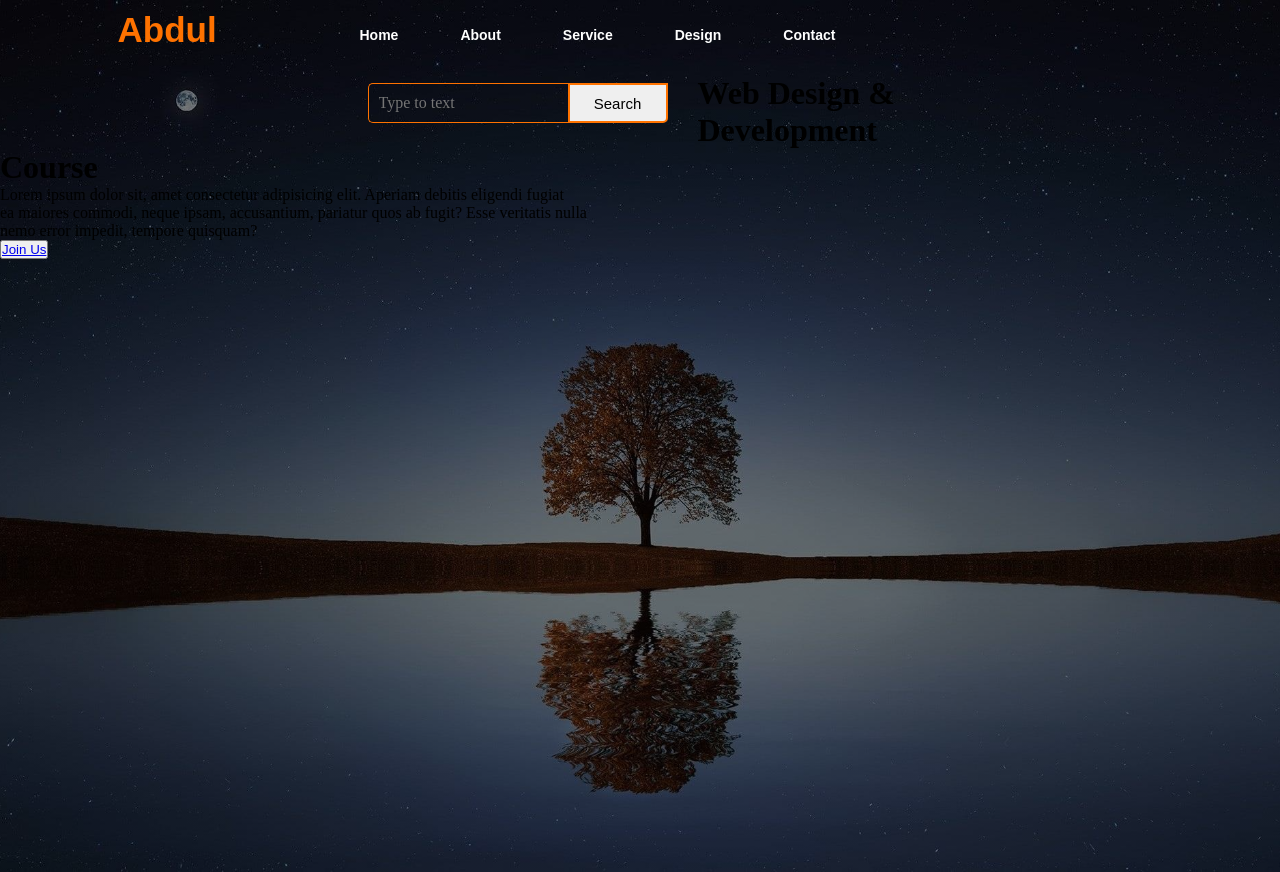
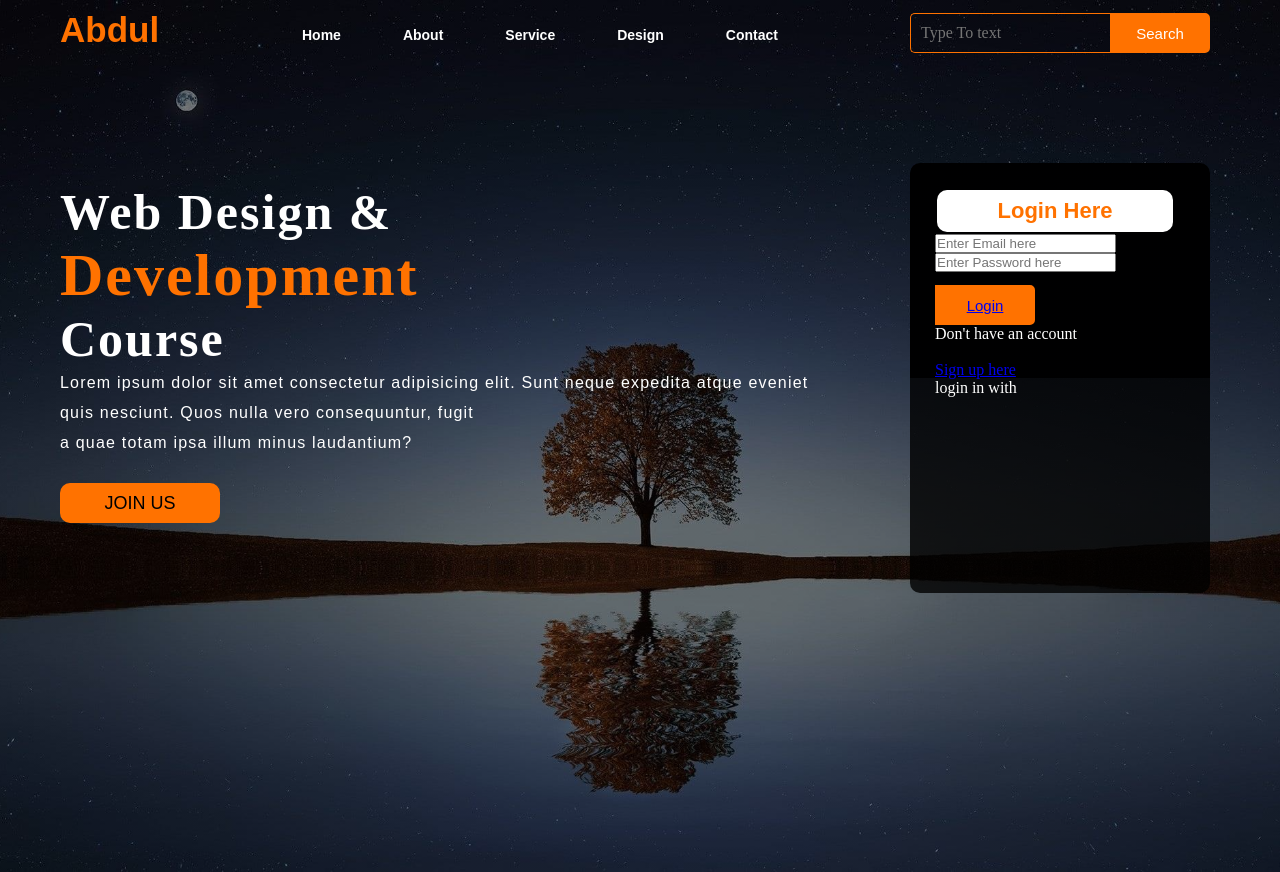
Before and after one commit to abdulrabkhursheedahmed/Html-plus-CSS-one-page-website, a plain HTML site: page index.html in a window 1280 px wide. Drawn offline with Linux system fonts and the light colour scheme.

Commit message:
updated style.css and added image

```diff
--- a/index.html
+++ b/index.html
@@ -1,11 +1,13 @@
 <!DOCTYPE html>
 <html lang="en">
+
 <head>
     <meta charset="UTF-8">
     <meta name="viewport" content="width=device-width, initial-scale=1.0">
     <title>Webpage Design</title>
     <link rel="stylesheet" href="stytle.css">
 </head>
+
 <body>
     <div class="main">
         <div class="navbar">
@@ -22,15 +24,29 @@
                 </ul>
             </div>
             <div class="search">
-                <input class="srch" type="search" name="" placeholder="Type to text">
-                <a href="#"> <button class="btn">Search</button></a>
+                <input class="srch" type="search" name="" placeholder="Type To text">
+                <a href="#"><button class="btn">Search</button></a>
             </div>
         </div>
         <div class="content">
-            <h1>Web Design & <br><span> Development</span> <br> Course</h1>
-            <p class="par">Lorem ipsum dolor sit, amet consectetur adipisicing elit. Aperiam debitis eligendi fugiat <br>ea maiores commodi, neque ipsam, accusantium, pariatur quos ab fugit? Esse veritatis nulla <br> nemo error impedit, tempore quisquam?</p>
-            <button class="cn"> <a href="#">Join Us</a></button>
+            <h1>Web Design & <br><span>Development</span> <br>Course</h1>
+            <p class="par">Lorem ipsum dolor sit amet consectetur adipisicing elit.
+                Sunt neque expedita atque eveniet <br> quis nesciunt.
+                Quos nulla vero consequuntur, fugit <br> a quae totam ipsa illum minus laudantium?
+            </p>
+
+            <button class="cn"><a href="#">JOIN US</a></button>
+            <div class="form">
+                <h2>Login Here</h2>
+                <input type="email" placeholder="Enter Email here">
+                <input type="password" placeholder="Enter Password here">
+                <button class="btn"> <a href="#">Login </a></button>
+                <p class="link"> Don't have an account</p><br>
+                <a href="#">Sign up here</a>
+                <p class="liw">login in with</p>
+            </div>
         </div>
     </div>
 </body>
+
 </html>
--- a/stytle.css
+++ b/stytle.css
@@ -5,78 +5,76 @@
 
 .main {
     width: 100%;
-    background: linear-gradient(to top, rgba(0,0,0,0.5)50%, rgba(0,0,0,0.5)50%), url(1.jpg);
+    background: linear-gradient(to top, rgba(0, 0, 0, 0.5)50%, rgba(0, 0, 0, 0.5)50%), url(1.jpg);
     background-position: center;
     background-size: cover;
     height: 109vh;
 }
-.navbar{
-    width: 1085px;
+
+.navbar {
+    width: 1200px;
     height: 75px;
     margin: auto;
 }
 
-.icon{
+.icon {
     width: 200px;
     float: left;
     height: 70px;
-
 }
 
-.logo{
+.logo {
     color: #ff7200;
     font-size: 35px;
     font-family: Arial;
     padding-left: 20px;
     float: left;
     padding-top: 10px;
-
 }
 
-.menu{
+.menu {
     width: 400px;
     float: left;
     height: 70px;
-
 }
 
-ul{
+ul {
     float: left;
     display: flex;
     justify-content: center;
     align-items: center;
-
 }
 
-ul li{
+ul li {
     list-style: none;
     margin-left: 62px;
     margin-top: 27px;
     font-size: 14px;
-
 }
 
-ul li a{
+ul li a {
     text-decoration: none;
     color: #fff;
-    font-family: Arial ;
+    font-family: Arial;
     font-weight: bold;
     transition: 0.4s ease-in-out;
+}
 
-}
-ul li a:hover{
+ul li a:hover {
     color: #ff7200;
 }
-.search{
+
+.search {
     width: 330px;
     float: left;
     margin-left: 270px;
 }
-.srch{
-    font-family: 'Times New Roman', Times, serif;
+
+.srch {
+    font-family: 'Times New Roman';
     width: 200px;
     height: 40px;
-    background:transparent;
+    background: transparent;
     border: 1px solid #ff7200;
     margin-top: 13px;
     color: #fff;
@@ -86,24 +84,100 @@ ul li a:hover{
     padding: 10px;
     border-bottom-left-radius: 5px;
     border-top-left-radius: 5px;
+}
+
+.btn {
+    width: 100px;
+    height: 40px;
+    background: #ff7200;
+    border: 2px solid #ff7200;
+    margin-top: 13px;
+    color: #fff;
+    font-size: 15px;
+    border-bottom-right-radius: 5px;
+    border-top-right-radius: 5px;
+}
+
+.btn:focus {
+    outline: none;
+}
+
+.srch:focus {
+    outline: none;
+}
+
+.content {
+    width: 1200px;
+    height: auto;
+    margin: auto;
+    color: #fff;
+    position: relative;
+}
+
+.content .par {
+    padding-left: 20px;
+    padding-bottom: 25px;
+    font-family: Arial;
+    letter-spacing: 1.2px;
+    line-height: 30px;
+}
+
+.content h1 {
+    font-family: 'Times New Roman';
+    font-size: 50px;
+    padding-left: 20px;
+    margin-top: 9%;
+    letter-spacing: 2px;
+}
+
+.content .cn {
+    width: 160px;
+    height: 40px;
+    background: #ff7200;
+    border: none;
+    margin-bottom: 10px;
+    margin-left: 20px;
+    font-size: 18px;
+    border-radius: 10px;
+    cursor: pointer;
+    transition: .4s ease;
+}
+
+.content .cn a {
+    text-decoration: none;
+    color: #000;
+    transition: .3s ease;
+}
+
+.cn:hover {
+    background-color: #fff;
+}
+
+.content span {
+    color: #ff7200;
+    font-size: 60px;
+}
+.form{
+    width: 250px;
+    height: 380px;
+    background: linear-gradient(to top, rgba(0, 0, 0, 0.8)50%, rgba(0, 0, 0.8)50%);
+    position: absolute;
+    top: -20px;
+    left: 870px;
+    border-radius: 10px;
+    padding: 25px;
 
 }
-.btn{
-    width: 100px;
-    height: 40px;
-    background-attachment: #ff7200;
-    border: 2px solid hsl(27, 100%, 50%);
-    margin-top: 13px;
-    color: #000000;
-    font-size: 15px;
-    border-bottom-right-radius: 5px;
-    border-bottom-right-radius: 5px;
+.form h2{
+    width: 220px;
+    font-family: sans-serif;
+    text-align: center;
+    color: #ff7200;
+    font-size: 22px;
+    background-color: #fff;
+    border-radius: 10px;
+    margin: 2px;
+    padding: 8px;
 
 }
-.btn:focus{
-    outline: none;
-
-}
-.srch:focus{
-    outline: none;
-}
+.form
```
